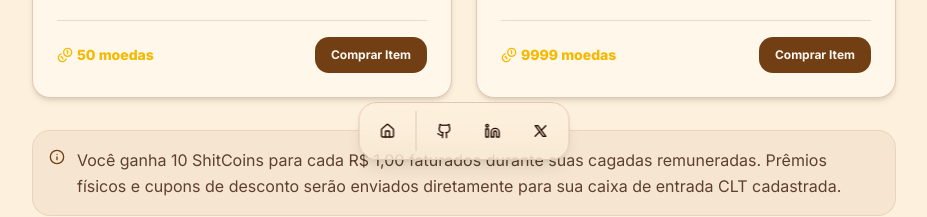
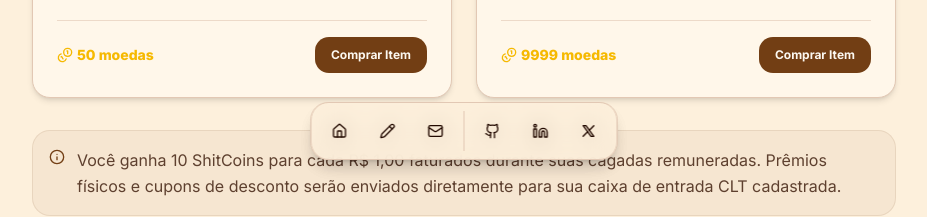
Before and after one commit to Oh-shit-here-we-go-again/front-end, a Next.js app: page /lojinha in a window 1280 px wide. Shown: the part 624-841 px from the top of the page, without its empty margins (176-1103 px from the left). Built offline with nearby package versions, Linux system fonts and the light colour scheme.

Commit message:
feat: implement root layout with AuthProvider and floating header navigation dock

```diff
--- a/app/layout.tsx
+++ b/app/layout.tsx
@@ -1,31 +1,16 @@
+import React, { useEffect } from "react";
 import { cn } from "@/lib/utils";
-
-import { Geist, Geist_Mono, Inter, Lexend, Atkinson_Hyperlegible } from "next/font/google";
+import { Inter, Lexend, Atkinson_Hyperlegible, Geist, Geist_Mono } from "next/font/google";
 import "./globals.css";
-import { AuthProvider } from "@/lib/auth";
+import { AuthProvider, useAuth } from "@/lib/auth";
+import { Header } from "@/components/header/Header";
+import { usePathname, useRouter } from "next/navigation";
 
 const inter = Inter({ subsets: ["latin"], variable: "--font-sans" });
-
-const lexend = Lexend({
-  subsets: ["latin"],
-  variable: "--font-lexend",
-});
-
-const atkinson = Atkinson_Hyperlegible({
-  weight: ["400", "700"],
-  subsets: ["latin"],
-  variable: "--font-atkinson",
-});
-
-const geistSans = Geist({
-  variable: "--font-geist-sans",
-  subsets: ["latin"],
-});
-
-const geistMono = Geist_Mono({
-  variable: "--font-geist-mono",
-  subsets: ["latin"],
-});
+const lexend = Lexend({ subsets: ["latin"], variable: "--font-lexend" });
+const atkinson = Atkinson_Hyperlegible({ weight: ["400", "700"], subsets: ["latin"], variable: "--font-atkinson" });
+const geistSans = Geist({ variable: "--font-geist-sans", subsets: ["latin"] });
+const geistMono = Geist_Mono({ variable: "--font-geist-mono", subsets: ["latin"] });
 
 export const metadata = {
   title: "Shit Go",
@@ -34,9 +19,18 @@ export const metadata = {
 
 export default function RootLayout({
   children,
-}: Readonly<{
-  children: React.ReactNode;
-}>) {
+}: Readonly<{ children: React.ReactNode }>) {
+  const pathname = usePathname();
+  const router = useRouter();
+
+  useEffect(() => {
+    if (pathname === "/") {
+      router.replace("/dashboard");
+    }
+  }, [pathname, router]);
+
+  const showHeader = !pathname.startsWith("/login") && !pathname.startsWith("/register");
+
   return (
     <html
       lang="pt-BR"
@@ -53,6 +47,7 @@ export default function RootLayout({
     >
       <body className="min-h-full flex flex-col">
         <AuthProvider>
+          {showHeader && <Header />}
           {children}
         </AuthProvider>
       </body>
--- a/components/header/NavItems.tsx
+++ b/components/header/NavItems.tsx
@@ -1,12 +1,12 @@
-import { HomeIcon, LayoutDashboardIcon, Trophy, MessageSquare, ShoppingBag } from "lucide-react";
+// components/header/NavItems.ts
+import { HomeIcon, PencilIcon, MailIcon, LayoutDashboardIcon } from "lucide-react";
 import { Icons } from "./Icons";
 
 export const NAV_ITEMS = [
-  { href: "/", icon: HomeIcon, label: "Início", authRequired: false },
-  { href: "/dashboard", icon: LayoutDashboardIcon, label: "Painel", authRequired: true },
-  { href: "/feed", icon: MessageSquare, label: "Feed", authRequired: true },
-  { href: "/ranking", icon: Trophy, label: "Ranking", authRequired: true },
-  { href: "/lojinha", icon: ShoppingBag, label: "Lojinha", authRequired: true },
+  { href: "/", icon: HomeIcon, label: "Home", authRequired: false },
+  { href: "/blog", icon: PencilIcon, label: "Blog", authRequired: false },
+  { href: "/dashboard", icon: LayoutDashboardIcon, label: "Dashboard", authRequired: true },
+  { href: "/contact", icon: MailIcon, label: "Contato", authRequired: false },
 ];
 
 // Você pode manter seus ícones customizados (LinkedIn, X, GitHub) em um arquivo separado
--- a/components/header/header.tsx
+++ b/components/header/header.tsx
@@ -31,12 +31,12 @@ export function Header() {
     (item) => !item.authRequired || (item.authRequired && user)
   );
 
-  // Posicionamento: sempre fixado na parte inferior
+  // Posicionamento: desktop no topo, mobile/tablet na parte inferior
   const positionClass = "fixed bottom-4 left-1/2 -translate-x-1/2";
 
 
    const avatarInitials = user?.name
-    .split(" ")
+    ?.split(" ")
     .map((n) => n[0])
     .join("")
     .toUpperCase()
```
